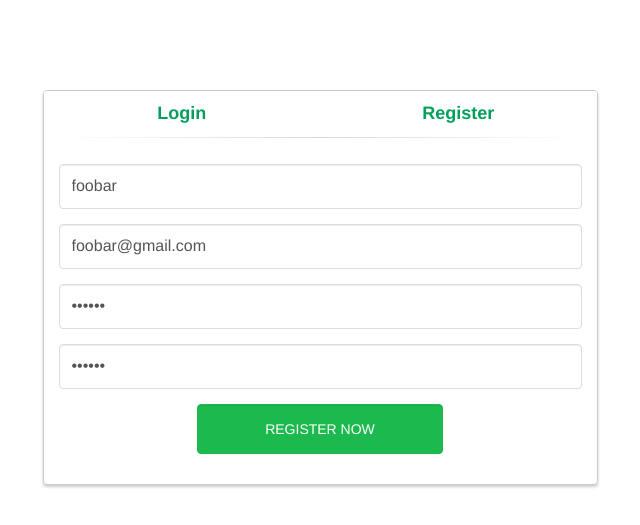
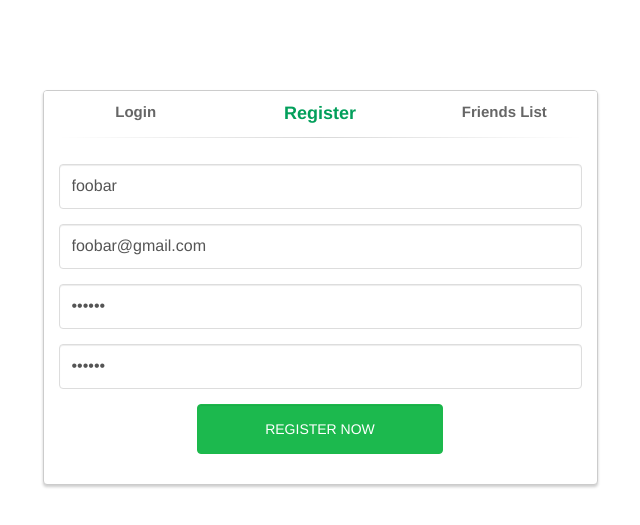
Before and after one commit to yeganx/microservices-on-openshift-old, a PHP site: page / in a window 1280 px wide. Shown: the top 525 px of the page, without its empty margins (320-960 px from the left). Run offline with PHP 8.4, Linux system fonts and the light colour scheme; some libraries are stand-ins or nearby versions.

Commit message:
friends list

```diff
--- a/php-ui/friends.php
+++ b/php-ui/friends.php
@@ -0,0 +1,9 @@
+<form id="login-form" action="#" method="post" role="form" ng-hide="currentPage!='friends'">
+<table class="table table-striped">
+  <tr><th><center>username</center></th><th><center>email</center></th></tr>
+  <tr ng-repeat="friend in friends">
+    <td><center>{{ friend.username }}</center></td>
+    <td><center>{{ friend.email }}</center></td>
+  </tr>
+</table>
+</form>
--- a/php-ui/index.php
+++ b/php-ui/index.php
@@ -10,11 +10,14 @@
                 <div class="panel panel-login">
                     <div class="panel-heading">
                         <div class="row">
-                            <div class="col-xs-6">
-                                <a href="#" class="active" id="login-form-link" ng-click="currentPage='login'">Login</a>
+                            <div class="col-xs-4">
+                                <a href="#" ng-class="currentPage=='login'?'active':'';" id="login-form-link" ng-click="currentPage='login'">Login</a>
                             </div>
-                            <div class="col-xs-6">
-                                <a href="#" class="active" id="register-form-link" ng-click="currentPage='register'">Register</a>
+                            <div class="col-xs-4">
+                                <a href="#" ng-class="currentPage=='register'?'active':'';"  id="register-form-link" ng-click="currentPage='register'">Register</a>
+                            </div>
+                            <div class="col-xs-4">
+                                <a href="#" ng-class="currentPage=='friends'?'active':'';" id="friends-form-link" ng-click="currentPage='friends'">Friends List</a>
                             </div>
                         </div>
                         <hr>
--- a/php-ui/login.php
+++ b/php-ui/login.php
@@ -16,10 +16,13 @@
             </div>
         </div>
     </div>
+    <span ng-show="token">
+        Auth Token:
         <div class="form-group">
             <input type="text" ng-model="token" name="token" id="token" tabindex="4" class="form-control" placeholder="Auth Token">
         </div>
         <div class="form-group">
             <input type="button" ng-click="getFriendsList()"  class="form-control btn btn-login" value="Get Friends List">
         </div>
+    </span>
 </form>
--- a/php-ui/script.js
+++ b/php-ui/script.js
@@ -1,6 +1,7 @@
 var app = angular.module('myApp', []);
 app.controller('appController', function($scope,$http) {
 	$scope.currentPage='register';
+	$scope.friends=[];
 	$scope.form={
 		username:'foobar',
 		password:'foobar',
@@ -27,6 +28,8 @@ app.controller('appController', function($scope,$http) {
 	$scope.getFriendsList=function(){
 		$http.get("http://mobile.dev:8080/api/users?token="+$scope.token).success(function(data, status) {
             console.log(data);
+            $scope.friends=data;
+            $scope.currentPage='friends';
         });
 	};
 	$scope.register = function (){
```
Lines whose indentation alone changed are shown as unchanged.
